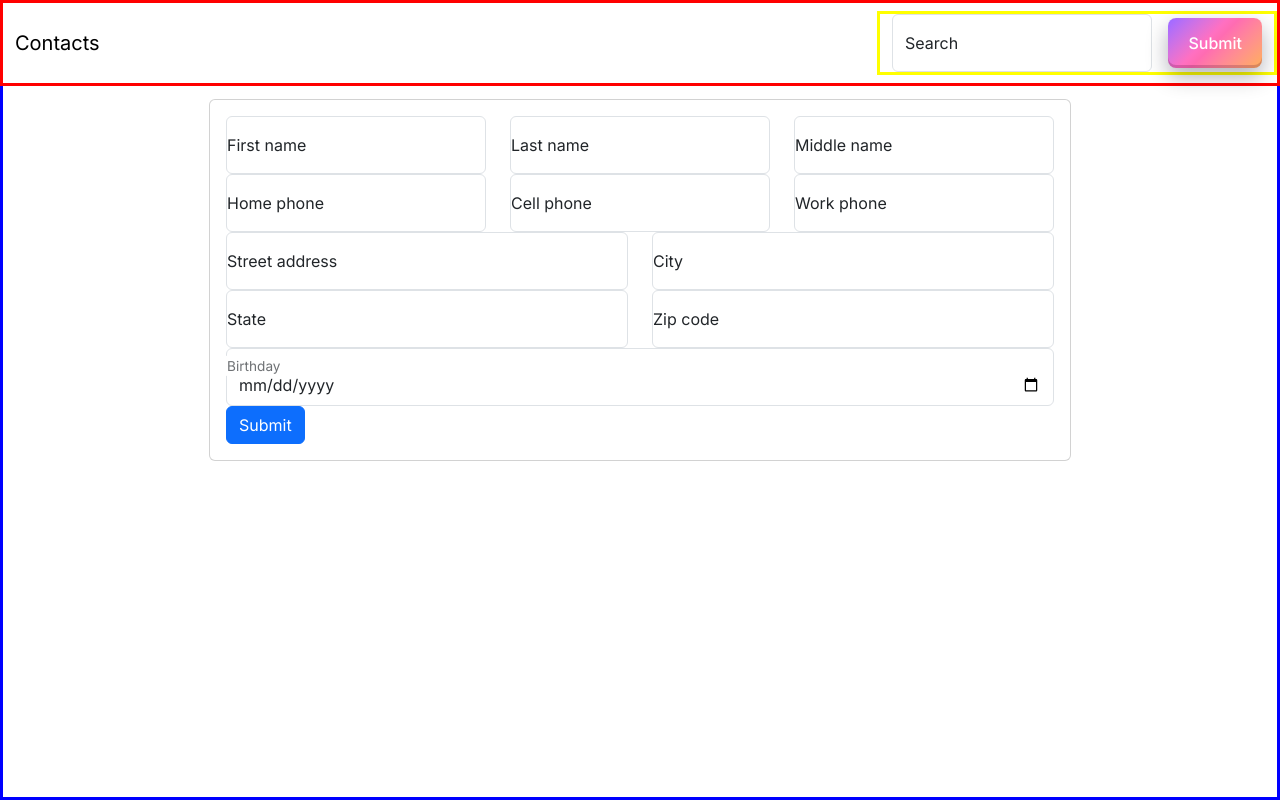
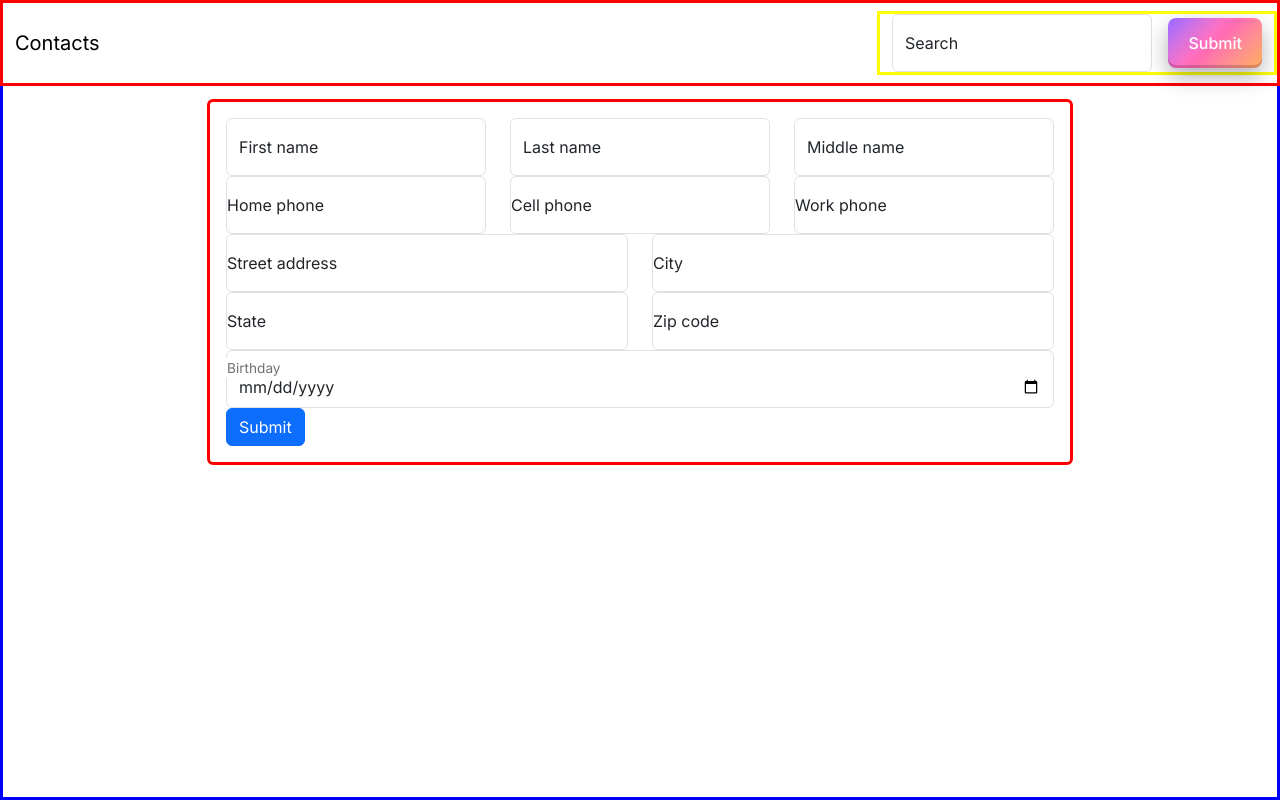
Before and after one commit to BenjaminBrandon/Contacts_app, a Next.js app: page / in a window 1280 px wide. Built offline with nearby package versions, Linux system fonts and the light colour scheme.

Commit message:
Form Cleanup with Card and Col

```diff
--- a/src/app/Contacts/AddContact/AddContact.module.scss
+++ b/src/app/Contacts/AddContact/AddContact.module.scss
@@ -0,0 +1,3 @@
+.addContactCard {
+  border: 3px solid rgb(255, 0, 0);
+}
--- a/src/app/Contacts/AddContact/AddContact.tsx
+++ b/src/app/Contacts/AddContact/AddContact.tsx
@@ -3,6 +3,7 @@ import {
   Button,
   Card,
   CardBody,
+  Col,
   Container,
   FloatingLabel,
   Form,
@@ -12,11 +13,11 @@ import styles from './AddContact.module.scss';
 
 export const AddContact = () => {
   return (
-    <Container>
-      <Card>
+    <Card className={styles.addContactCard}>
       <CardBody>
         <Form>
           <Row md="3">
+            <Col>
               <FloatingLabel
                 controlId="floatingSearch"
                 label="First name"
@@ -26,6 +27,8 @@ export const AddContact = () => {
                   placeholder="First name"
                 />
               </FloatingLabel>
+            </Col>
+            <Col>
               <FloatingLabel
                 controlId="floatingSearch"
                 label="Last name"
@@ -35,6 +38,8 @@ export const AddContact = () => {
                   placeholder="Last name"
                 />
               </FloatingLabel>
+            </Col>
+            <Col>
               <FloatingLabel
                 controlId="floatingSearch"
                 label="Middle name"
@@ -44,6 +49,7 @@ export const AddContact = () => {
                   placeholder="Middle name"
                 />
               </FloatingLabel>
+            </Col>
           </Row>
           <Row md="3">
             <FloatingLabel
@@ -129,7 +135,6 @@ export const AddContact = () => {
         </Form>
       </CardBody>
     </Card>
-    </Container>
   );
 };
 
```
Lines whose indentation alone changed are shown as unchanged.
